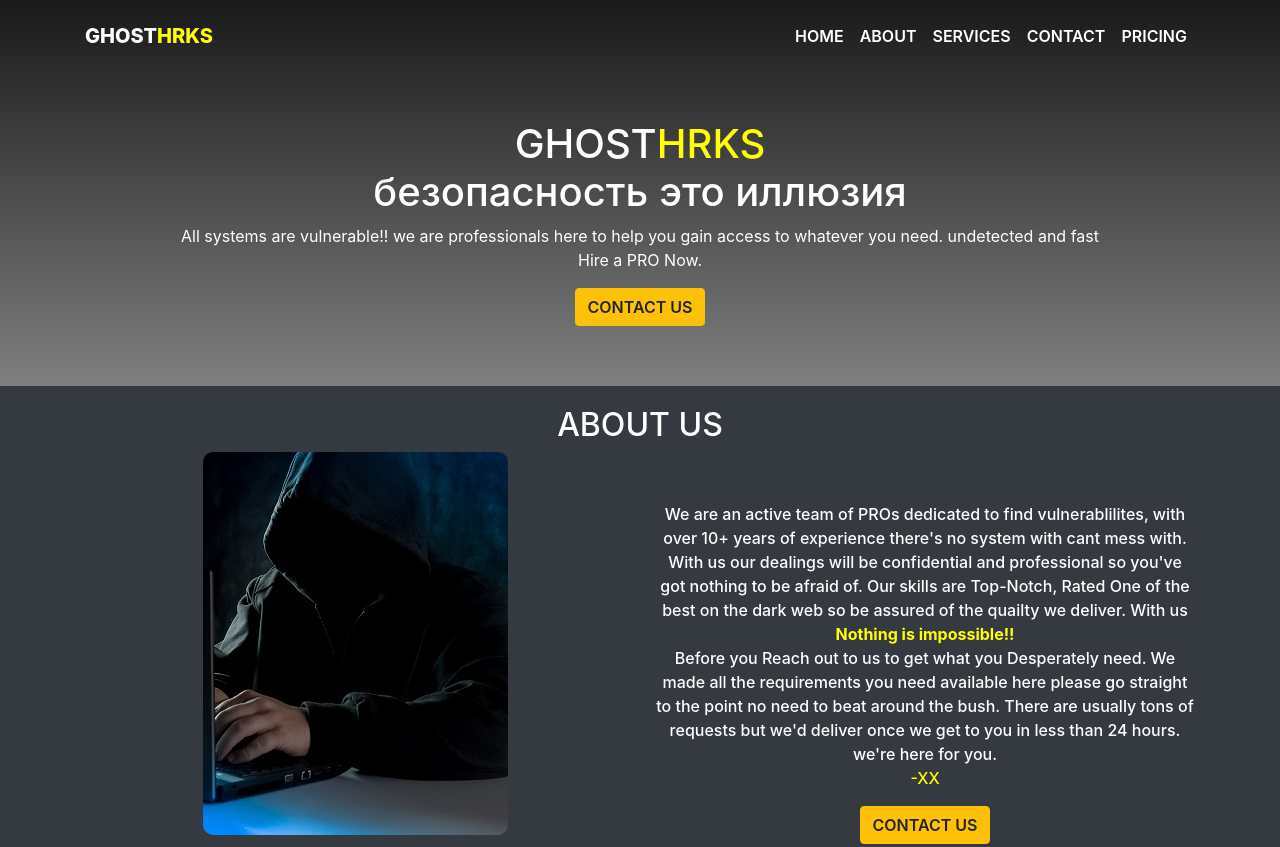
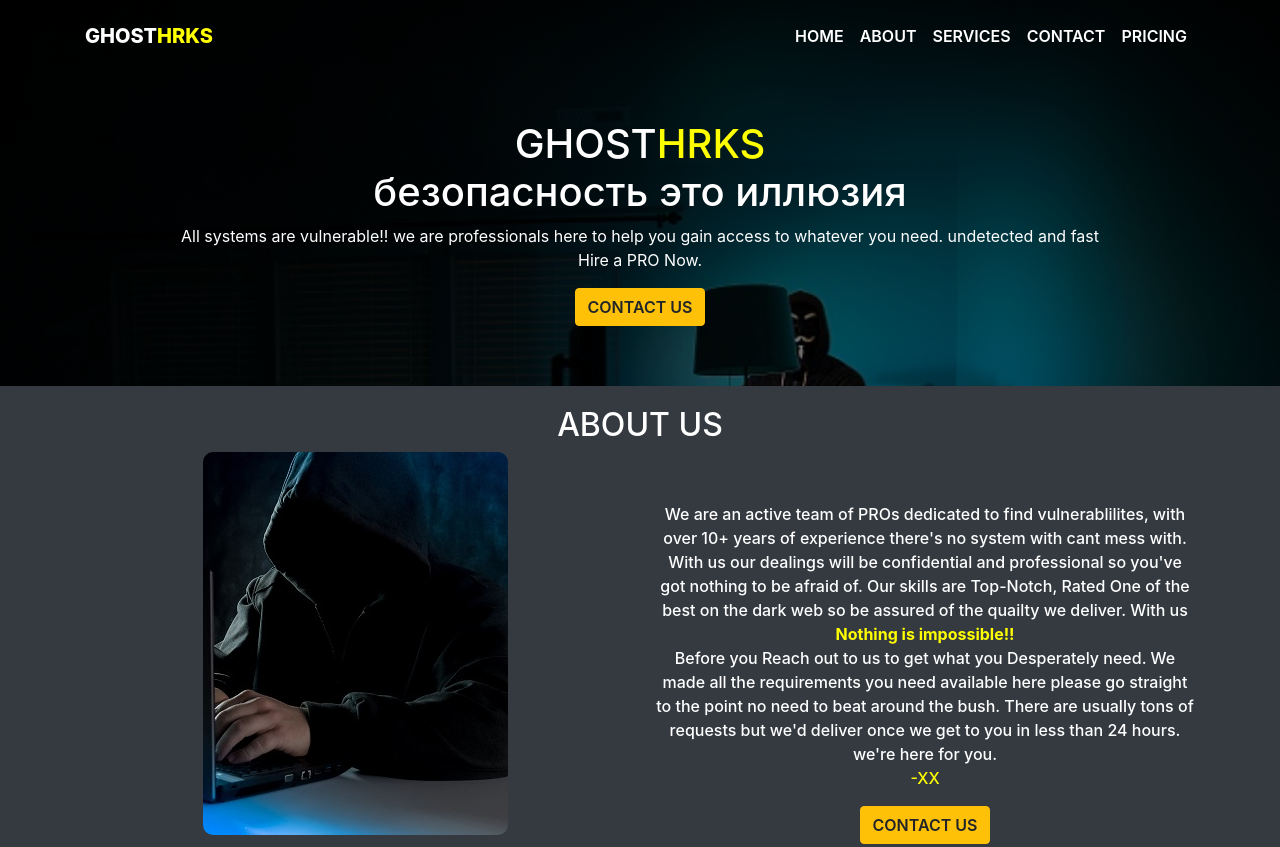
Before and after one commit to Ghostharks/ghst, a plain HTML site: page index.html in a window 1280 px wide. Shown: the top 847 px of the page. Drawn offline with nearby package versions, Linux system fonts and the light colour scheme.

Commit message:
Update style.css

```diff
--- a/style.css
+++ b/style.css
@@ -44,7 +44,7 @@ html {
 
 .header_back{
     background-image: linear-gradient(to bottom, rgba(0, 0, 0, 0.9), rgba(0, 0, 0, 0.5)),
-    url("/assets/img/cover.jpg");
+    url("cover.jpg");
     width: 100%;
     height: 80vh;
     background-size: cover;
```
